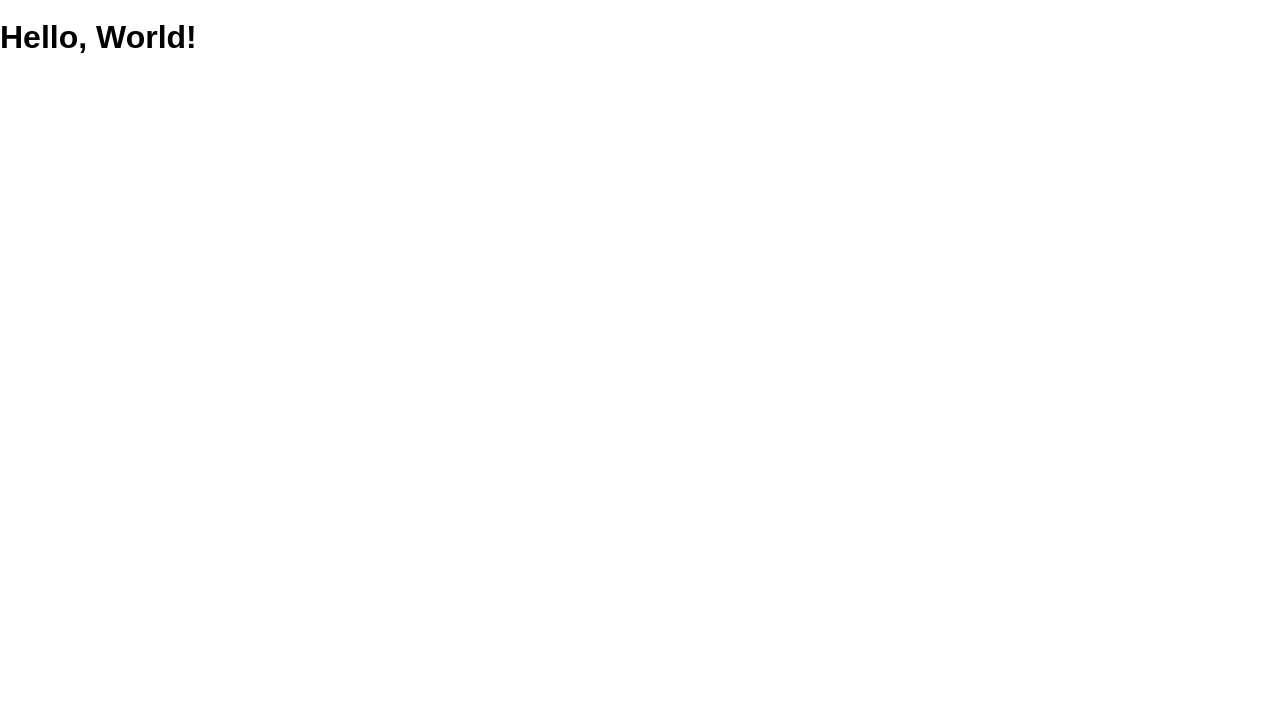
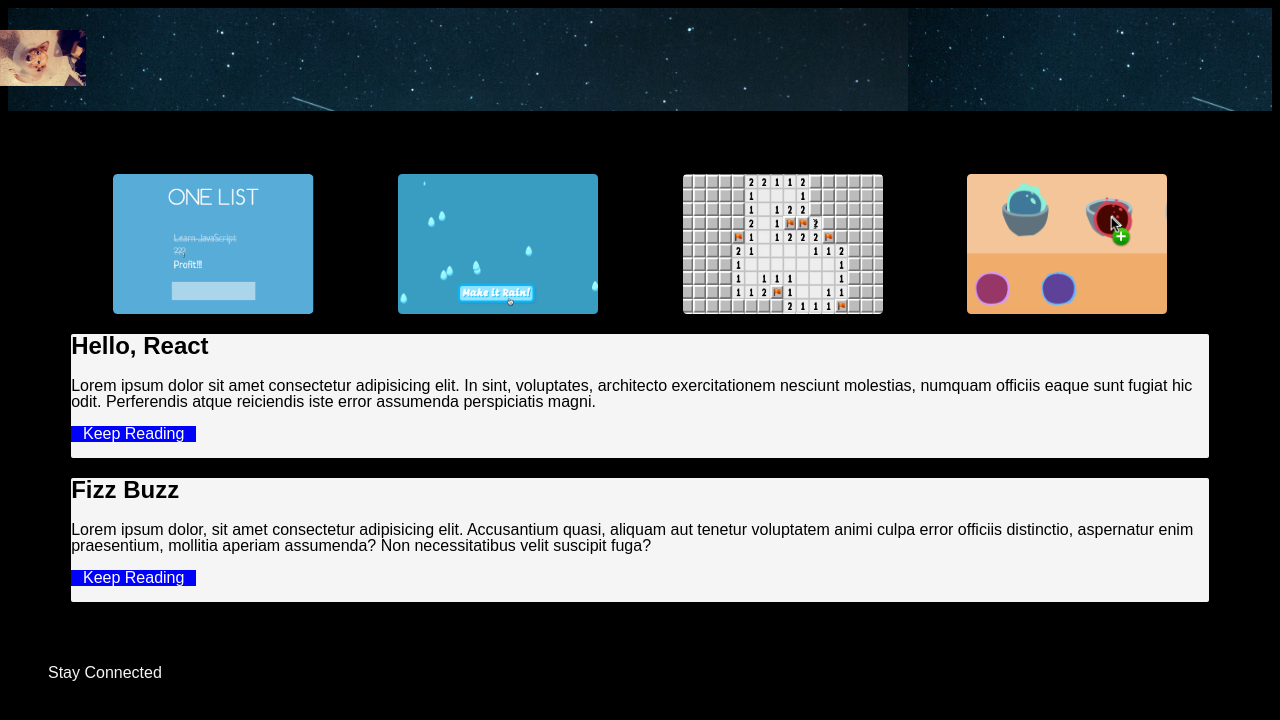
Before and after one commit to alsleaders/mock-portfolio, a website: page public/index.html in a window 1280 px wide. Drawn offline with Linux system fonts and the light colour scheme.

Commit message:
all pictures in, need background

```diff
--- a/public/index.html
+++ b/public/index.html
@@ -8,6 +8,54 @@
     <link rel="stylesheet" href="/screen.css">
   </head>
   <body>
-    <h1 class='hello-world'>Hello, World!</h1>
+    <header>
+    <!-- <h1 class='hello-world'>This will be my header with my picture and speech bubble</h1> -->
+    <img class="profile-picture" src="./Images/SmallOdin.jpg" alt="picture of me" >
+    <!-- speech bubble -->
+  </header>
+    <main>
+      <article class="pictures">
+          <img src="./Images/one-list.png" alt="">
+          <img src="./Images/make-it-rain.png" alt="">
+          <img src="./Images/bomb-sniffer.png" alt="">
+          <img src="./Images/sensei-sense (1).png" alt="">
+      </article>
+      <article class="text-box">
+        <header>
+          <!-- this will be background  -->
+        </header>
+        <h1>Hello, React</h1>
+        <p> Lorem ipsum dolor sit amet consectetur adipisicing elit. In sint, voluptates, architecto exercitationem nesciunt molestias, numquam officiis eaque sunt fugiat hic odit. Perferendis atque reiciendis iste error assumenda perspiciatis magni.
+          <div> Keep Reading
+            <!-- This will have relative positioning -->
+          </div>
+        </p>
+      </article>
+      <article class="text-box">
+          <header>
+            <!-- this will be background  -->
+          </header>
+          <h1>Fizz Buzz</h1>
+          <p> Lorem ipsum dolor, sit amet consectetur adipisicing elit. Accusantium quasi, aliquam aut tenetur voluptatem animi culpa error officiis distinctio, aspernatur enim praesentium, mollitia aperiam assumenda? Non necessitatibus velit suscipit fuga?
+              <div> Keep Reading
+                <!-- This will have relative positioning -->
+              </div>
+            </p>
+        </article>
+    </main>
+    <footer>
+      <ul>
+        <li> Stay Connected</li>
+        <li>
+          <ul>
+            <!-- <li>These will all be twitter icons</li> -->
+            <!-- <li>These will all be twitter icons</li> -->
+            <!-- <li>These will all be twitter icons</li> -->
+            <!-- <li>These will all be twitter icons</li> -->
+            <!-- <li>These will all be twitter icons</li> -->
+          </ul>
+        </li>
+      </ul>
+    </footer>
   </body>
 </html>
--- a/public/screen.css
+++ b/public/screen.css
@@ -4,9 +4,57 @@
 
 html {
   height: 100%;
+  background-color: black;
+  color: whitesmoke;
 }
 
 body {
-  margin: 0;
+  margin: 5;
   min-height: 100%;
 }
+
+header {
+  background-image: url('./Images/space.png');
+}
+
+.profile-picture {
+  transform: rotate(0.25turn);
+  max-height: 100px;
+  margin: 5;
+}
+
+main {
+  margin: 5%;
+}
+
+.pictures {
+  display: flex;
+  flex-direction: row;
+  justify-content: space-around;
+  align-items: center;
+}
+
+.text-box {
+  background-color: whitesmoke;
+  border-radius: 2px;
+  color: black;
+}
+
+p {
+  display: flex;
+  justify-content: flex-end;
+  align-items: flex-end;
+}
+
+div {
+  justify-content: flex-end;
+  align-items: flex-end;
+  text-align: center;
+  max-width: 125px;
+  background-color: blue;
+  color: white;
+}
+
+li {
+  list-style: none;
+}
```
Also changed, not shown: public/Images/SmallOdin.jpg (added), public/Images/Twitter_Social_Icon_Circle_Color.png (added), public/Images/bomb-sniffer (1).png (added), public/Images/bomb-sniffer.png (added), public/Images/code.png (added), public/Images/make-it-rain.png (added), public/Images/one-list.png (added), public/Images/react.png (added), public/Images/sensei-sense (1).png (added), public/Images/sensei-sense.png (added), public/Images/space.png (added).
